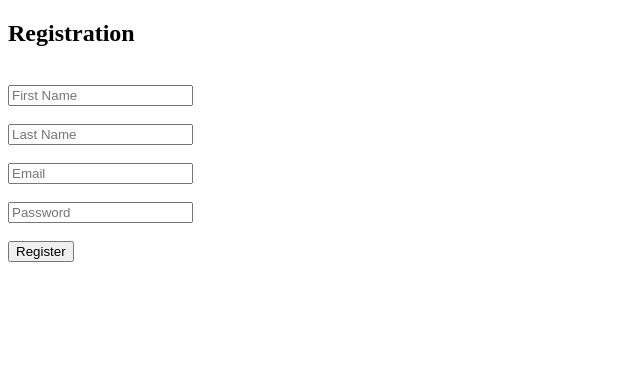
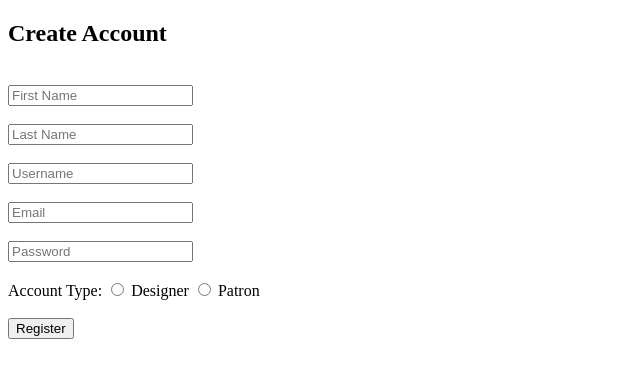
Before and after one commit to uatragada/cs-1520-project, a Flask app: page /Register.html in a window 1280 px wide. Shown: the part 26-404 px from the top of the page, without its empty margins (0-640 px from the left). Run offline with Flask 2, Linux system fonts and the light colour scheme.

Commit message:
Validate user registration and login input and implement error messages

```diff
--- a/main.py
+++ b/main.py
@@ -2,14 +2,13 @@ import datetime
 import flask
 import json
 import user
-
 import shirts
 
 app = flask.Flask(__name__)
-# um = user.UserManager()
 
 um = user.UserManager()
 sm = shirts.ShirtManager()
+
 @app.route('/')
 def root():
     return flask.render_template("LoginPage.html", code=302)
@@ -24,14 +23,18 @@ def register_user():
     if flask.request.method =='POST':
         fname = flask.request.form['fname']
         lname = flask.request.form['lname']
+        uname = flask.request.form['username']
         email = flask.request.form['email']
+        acc_type = flask.request.form['account-type']
         password = flask.request.form['password']
-        if fname and lname and email and password:
-             um.register_user(fname, lname, email, password)
-             print("REGISTERING")
-             return flask.redirect('/ProductPage.html')
+        if not user.is_unique("email", email):
+            return flask.render_template("Register.html", error_message='Account with this email already exists')
+        if not user.is_unique("username", uname):
+            return flask.render_template("Register.html", error_message='Username not available')
+        elif fname and lname and uname and email and password and acc_type:
+            um.register_user(fname, lname, uname, email, password, acc_type)
+            return flask.redirect('/ProductPage.html')
     return flask.render_template("Register.html", code=302)
-
 
 
 @app.route('/LoginPage.html', methods=['POST', 'GET'])
@@ -42,9 +45,9 @@ def login_user():
         if email and password:
             um.login_user(email, password)
             if um.user is not None:
-                print("Logging User In")
                 return flask.redirect('/ProductPage.html')
-
+            else:
+                return flask.render_template('/LoginPage.html', error_message='Incorrect username or password')
     return flask.render_template("LoginPage.html", code=302)
 
 @app.route('/About.html')
--- a/templates/Register.html
+++ b/templates/Register.html
@@ -11,16 +11,26 @@
             <a href="About.html">About</a>
             <a href="ShirtSubmission.html">Shirt Submission</a>
         </nav>
-        <h2>Registration</h2><br>
-            <div class="login">
-                <form id="login" method="post">
-                    <input type="text" name="fname" id="fname" placeholder="First Name">
+        <h2>Create Account</h2><br>
+            <div class="register">
+                {% if error_message %}<div><strong>{{error_message}}</strong></div>{% endif %}
+                <form id="register" method="post">
+                    <input type="text" name="fname" id="fname" placeholder="First Name" required>
                     <br><br>
-                    <input type="text" name="lname" id="lname" placeholder="Last Name">
+                    <input type="text" name="lname" id="lname" placeholder="Last Name" required>
                     <br><br>
-                    <input type="text" name="email" id="email" placeholder="Email">
+                    <input type="text" maxlength="15" name="username" id="username" placeholder="Username" required>
                     <br><br>
-                    <input type="Password" name="password" id="password" placeholder="Password">
+                    <input type="text" name="email" id="email" placeholder="Email" required>
+                    <br><br>
+                    <input type="Password" name="password" id="password" placeholder="Password" required>
+                    <br><br>
+                    <label for="account-type">Account Type:</label>
+                    <input type="radio" id="designer" name="account-type" value="designer">
+                    <label for="designer">Designer</label>
+                    <input type="radio" id="patron" name="account-type" value="patron">
+                    <label for="patron">Patron</label>
+
                     <br><br>
                     <input type="submit" name="register" id="register" value="Register">
                 </form>
```
Also changed, not shown: templates/LoginPage.html (+6 -5 lines), user.py (+11 -1 lines).
